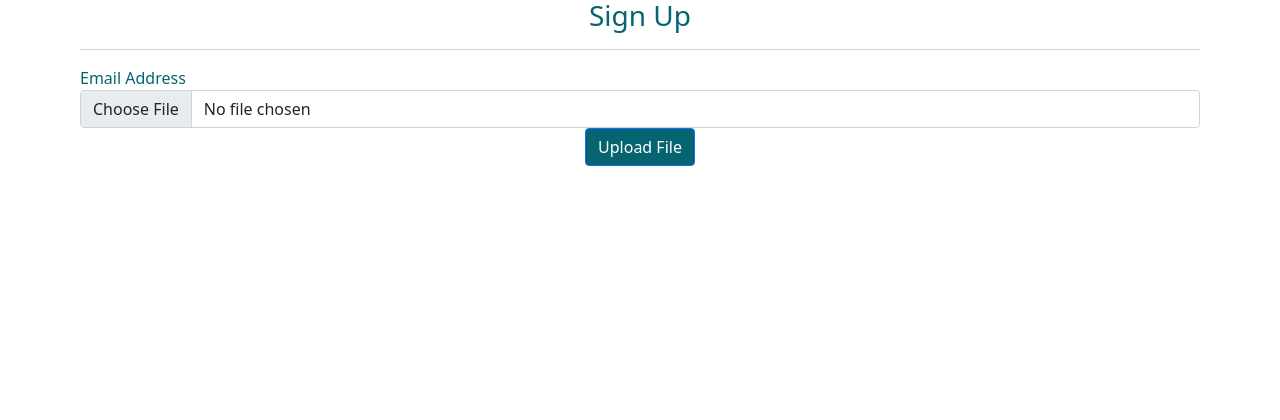
After one commit to IDunno420/2023-Website-V4, a Flask app: page /files in a window 1280 px wide. The commit adds this page. Shown: the part 191-611 px from the top of the page. Run offline with Flask 3, Linux system fonts and the light colour scheme; some libraries are stand-ins or nearby versions.

Commit message:
Testing Additions
Some minor improvements and some testing planning for the beginning of creation of the file upload system.

```diff
--- a/website/auth.py
+++ b/website/auth.py
@@ -63,6 +63,10 @@ def sign_up():
 def help():
     return render_template("help.html", user=current_user) # Takes the user to the home.html
 
+@auth.route('/files')
+def files():
+    return render_template("file-storage.html", user=current_user)
+
 @auth.route("/logout")
 @login_required
 def logout():
--- a/website/templates/base.html
+++ b/website/templates/base.html
@@ -35,6 +35,11 @@
             100% {
                 opacity: 1;
             }
+      }
+
+      .responsive {
+        width: 100%;
+        height: auto;
       }
 
       .nav-item .nav-link {
@@ -142,6 +147,7 @@
             <a class="nav-item nav-link" href="/home">Home</a>
             {% if user.is_authenticated %}
             <a class="nav-item nav-link" href="/logout">Logout</a>
+            <a class="nav-item nav-link" href="/files">Your Files</a>
             <a class="nav-item nav-link" href="/help">Help</a>
             {% else %}
             <a class="nav-item nav-link" href="/login">Login</a>
--- /dev/null
+++ b/website/templates/file-storage.html
@@ -0,0 +1,21 @@
+{% extends "base.html" %} {% block title %}Your Files{% endblock %} {% block content%}
+
+<form method="POST">
+    <h3 align="center">Sign Up</h3>
+    <hr>
+    <div class="form-group">
+      <label for="email">Email Address</label>
+      <input
+        type="file"
+        id="file"
+        name="file"
+        class="form-control"
+        placeholder="Upload "
+      />
+      <div align="center">
+        <button class="btn btn-primary" type="submit">Upload File</button>
+      </div>
+    </div>
+  </form>
+
+{% endblock %}
--- a/website/templates/help.html
+++ b/website/templates/help.html
@@ -33,7 +33,7 @@
     </div>
     <div class="column">
         <h3>Site Map</h3>
-        <img src="https://i.ibb.co/bF7Htvx/s-drawio.png" alt="SiteMap" border="0">
+        <img src="https://i.ibb.co/bF7Htvx/s-drawio.png" alt="SiteMap" class="responsive" border="0">
         <hr>
     </div>
 </div>
--- a/website/templates/login.html
+++ b/website/templates/login.html
@@ -1,6 +1,7 @@
 {% extends "base.html" %} {% block title %}Login{% endblock %} {% block content%}
 <form method="POST">
   <h3 align="center">Login</h3>
+  <hr>
   <div class="form-group">
     <label for="email">Email Address</label>
     <input
--- a/website/templates/posts_div.html
+++ b/website/templates/posts_div.html
@@ -1,5 +1,6 @@
 {% extends "base.html" %} {% block title %}Home{% endblock %} {% block content%}
 <h1 align="center">{% block header %}Posts{% endblock %}</h1>
+<hr>
 <div id="posts">
   {% for post in posts %}
   <div class="card border-dark">
--- a/website/templates/signup.html
+++ b/website/templates/signup.html
@@ -1,6 +1,7 @@
 {% extends "base.html" %} {% block title %}Sign Up{% endblock %} {% block content %}
 <form method="POST">
   <h3 align="center">Sign Up</h3>
+  <hr>
   <div class="form-group">
     <label for="email">Email Address</label>
     <input
```
Also changed, not shown: instance/database.db.
